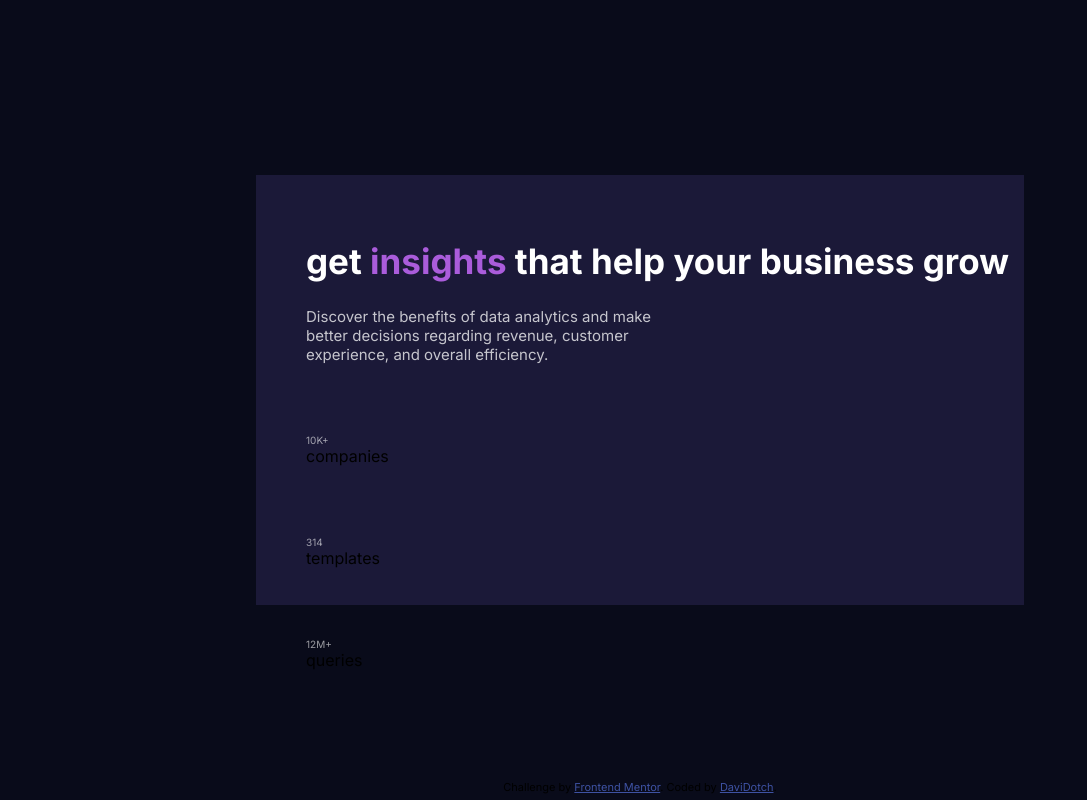
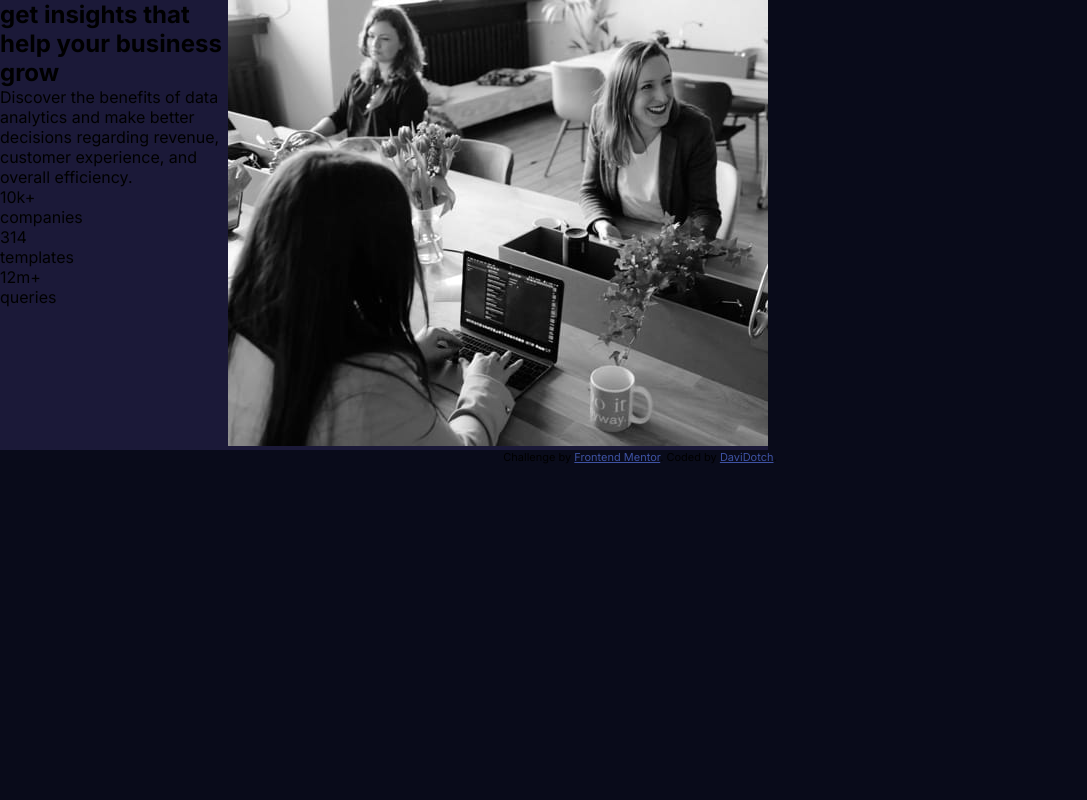
Before and after one commit to davidotch/cardComponent, a plain HTML site: page index.html in a window 1280 px wide. Shown: the whole page, without its empty margins (0-1087 px from the left). Drawn offline with Linux system fonts and the light colour scheme.

Commit message:
initial commit

```diff
--- a/index.html
+++ b/index.html
@@ -17,7 +17,7 @@
   </head>
 
   <body>
-    <main class="card-container">
+    <main class="container">
       <section class="card-left">
         <h1>get <span>insights</span> that help your business grow</h1>
 
@@ -28,17 +28,20 @@
 
         <div class="col-stats">
           <div class="stats">10k+</div>
-          companies
+          <p>companies</p>
 
           <div class="stats">314</div>
-          templates
+          <p>templates</p>
 
           <div class="stats">12m+</div>
-          queries
+          <p>queries</p>
         </div>
       </section>
 
       <section class="card-right">
+        <div class="image-card">
+          <img src="images\image-header-desktop.jpg" alt="image" />
+        </div>
         <div class="cover-img"></div>
       </section>
     </main>
--- a/style.css
+++ b/style.css
@@ -10,55 +10,13 @@
 body {
   background: hsl(233, 47%, 7%);
   font-family: "inter";
-  min-height: 40vh;
 }
 
-.card-container {
+.container {
   display: flex;
+  position: relative;
   width: 60%;
-  height: 430px;
-  margin: 175px auto;
   background: hsl(244, 38%, 16%);
-}
-
-.card-left {
-  width: 100%;
-  margin-top: 65px;
-  margin-left: 10px;
-  position: relative;
-  left: 40px;
-}
-
-h1 {
-  color: hsl(0, 0%, 100%);
-  font-size: 35px;
-}
-
-span {
-  color: hsl(277, 64%, 61%);
-}
-
-p {
-  width: 365px;
-  margin-top: 25px;
-  font-size: 15px;
-  color: hsla(0, 0%, 100%, 0.75);
-  /* line-height: 1.6em; */
-  font-weight: 100;
-}
-
-.stats {
-  display: grid;
-  grid-template-columns: 100px 100px 100px;
-  grid-gap: 40px;
-  color: hsla(0, 0%, 100%);
-  margin-top: 70px;
-  font-size: 10px;
-  /* font-family: 'Lexa Deca'; */
-  font-weight: 400;
-  color: hsla(0, 0%, 100%, 0.6);
-  text-transform: uppercase;
-  list-style: none;
 }
 
 .attribution {
@@ -68,3 +26,11 @@ p {
 .attribution a {
   color: hsl(228, 45%, 44%);
 }
+
+/* .right-block {
+    background-image: url(./images/image-header-desktop.jpg);
+    background-repeat: no-repeat;
+    background-size: cover;
+    background-color: rgba(96, 27, 143, 0.7);
+    background-blend-mode: multiply;
+} */
```
